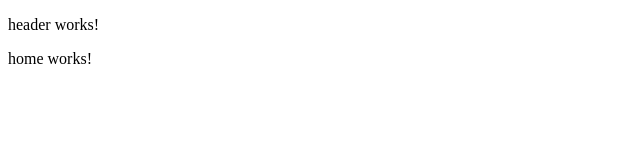
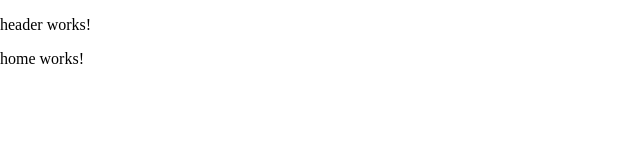
Before and after one commit to rorychatt/angular-test-app, an Angular app: page / in a window 1280 px wide. Shown: the top 160 px of the page, without its empty margins (0-640 px from the left). Built offline with nearby package versions, Linux system fonts and the light colour scheme.

Commit message:
info: 0 0 stylings for whole app

```diff
--- a/src/styles.scss
+++ b/src/styles.scss
@@ -1 +1,7 @@
 /* You can add global styles to this file, and also import other style files */
+
+
+html, body {
+    margin: 0;
+    padding: 0;
+}
```
